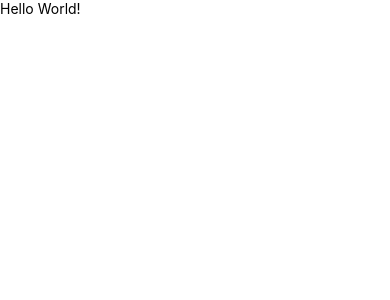
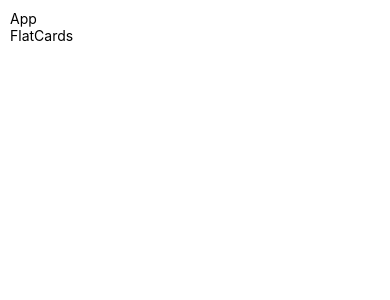
Before and after one commit to Huzaifa-Khan-Official/Native-Hello-World, a React Native app: screen / in a window 390 px wide. Shown: the top 300 px of the page. Built offline with nearby package versions, Linux system fonts and the light colour scheme.

Commit message:
start project 2

```diff
--- a/App.tsx
+++ b/App.tsx
@@ -1,19 +1,24 @@
-import React from "react";
+import { View, Text, SafeAreaView, ScrollView, StyleSheet } from 'react-native'
+import React from 'react'
+import FlatCards from './components/FlatCards'
 
-import {
-  View,
-  Text,
-  SafeAreaView
-} from "react-native";
-
-function App() {
+const App = () => {
   return (
     <SafeAreaView>
-      <View>
-        <Text>Hello World!</Text>
-      </View>
+      <ScrollView>
+        <View style={styles.container}>
+          <Text>App</Text>
+          <FlatCards />
+        </View>
+      </ScrollView>
     </SafeAreaView>
   )
 }
 
-export default App;
+const styles = StyleSheet.create({
+  container: {
+    padding: 10,
+  }
+});
+
+export default App
--- /dev/null
+++ b/components/FlatCards.tsx
@@ -0,0 +1,14 @@
+import { StyleSheet, Text, View } from 'react-native'
+import React from 'react'
+
+const FlatCards = () => {
+    return (
+        <View>
+            <Text>FlatCards</Text>
+        </View>
+    )
+}
+
+export default FlatCards
+
+const styles = StyleSheet.create({})
--- a/package.json
+++ b/package.json
@@ -1,5 +1,5 @@
 {
-  "name": "FirstApp",
+  "name": "FirstApp1",
   "version": "0.0.1",
   "private": true,
   "scripts": {
```
Also changed, not shown: index.js (+4 -4 lines), 10 other files (tests, documents, lock files or other folders).
